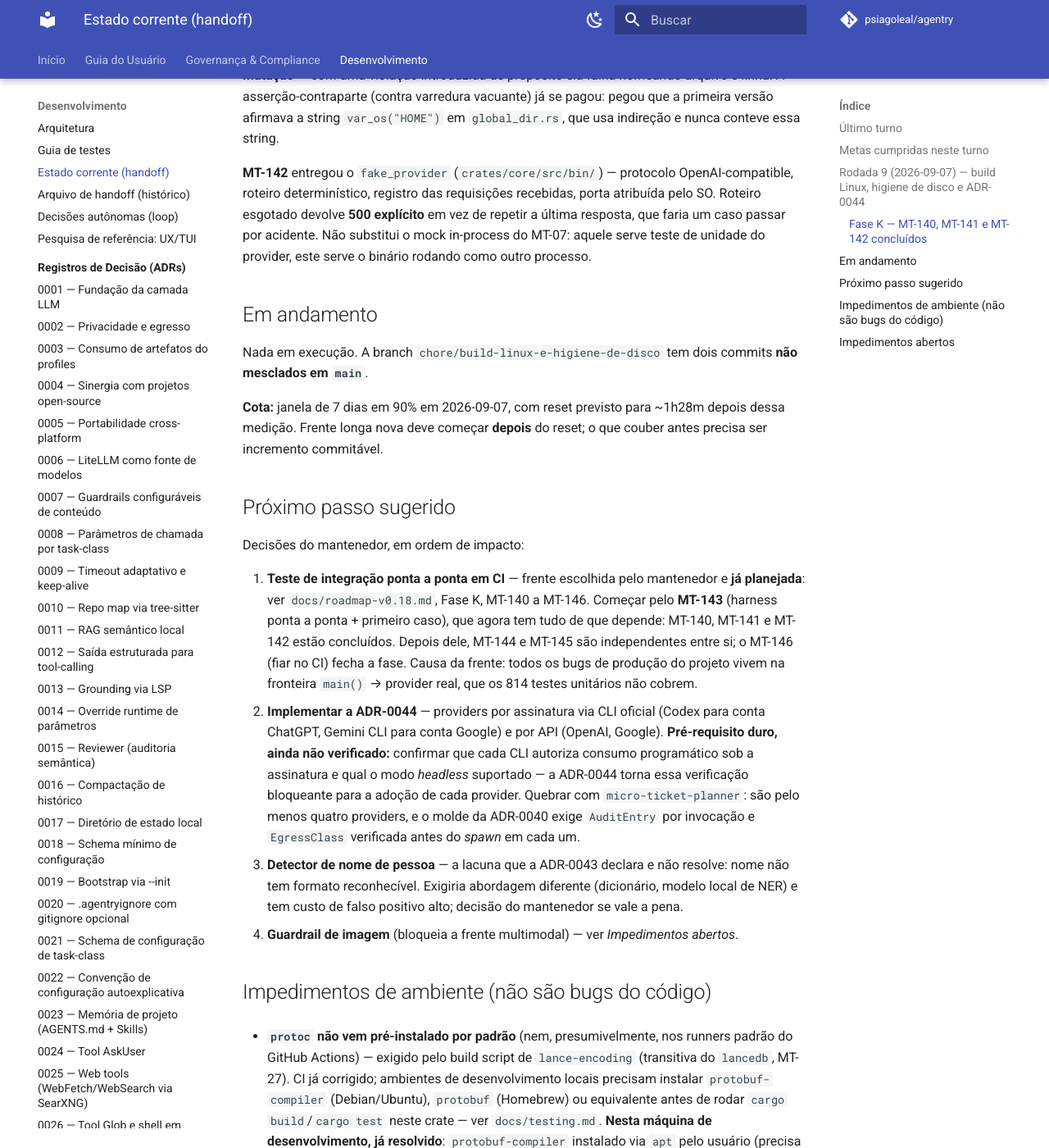
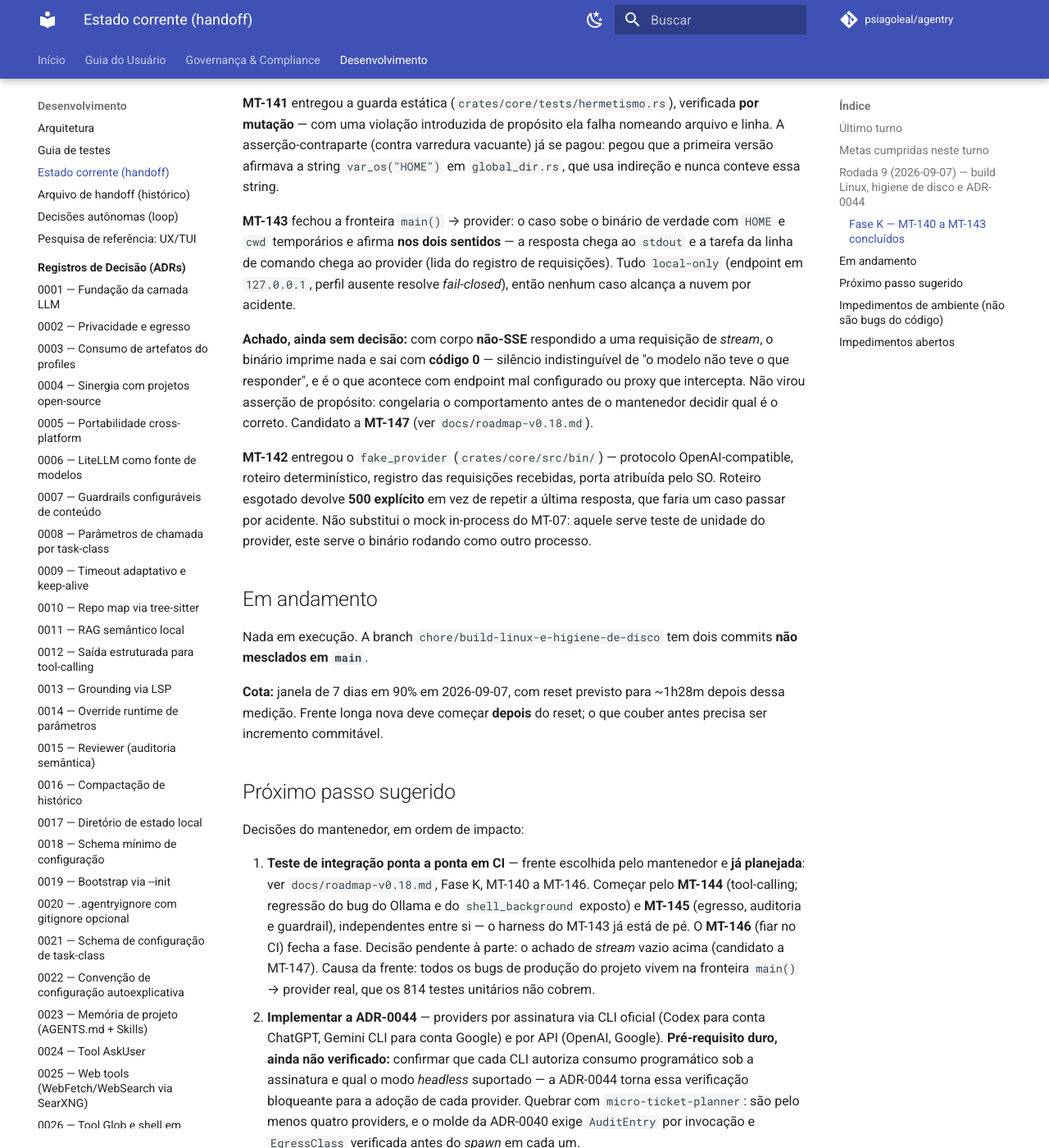
Before and after one commit to psiagoleal/agentry, an MkDocs documentation site: the page built from docs/CURRENT-STATE.md, in a window 1280 px wide and 1400 px high, scrolled down 1822 px. Shown: the whole window at 82% size. Built offline with MkDocs 1.6.1 and Material for MkDocs 9.7.7, drawn with Linux system fonts in a browser that asks for light colours; comment, search, counter and statistics services are not loaded; some of the changed text lies outside the part shown.

Commit message:
docs(handoff): MT-143 concluido (d5832d7) e achado de stream vazio
{agente: Claude Code; modelo: claude-opus-5}

```diff
--- a/docs/CURRENT-STATE.md
+++ b/docs/CURRENT-STATE.md
@@ -33,6 +33,8 @@
 - [x] **`89b7e94`** — **MT-140**: ADR-0045 (estratégia de teste ponta a ponta) + os três
       pontos do roadmap verificados no código.
 - [x] **`6f41eb2`** — **MT-141** (guarda de hermetismo) e **MT-142** (`fake_provider`).
+- [x] **`d5832d7`** — **MT-143**: harness ponta a ponta; fronteira `main()` → provider
+      fechada pela primeira vez.
 
 ## Rodada 9 (2026-09-07) — build Linux, higiene de disco e ADR-0044
 
@@ -43,7 +45,7 @@ não correção pontual; `make disk` mostra o estado. `strip = "symbols"` (−27
 para releases estáveis, por decisão do mantenedor: apaga a tabela de símbolos e o backtrace de
 panic perde os nomes de função enquanto a `v0.1.0-usertest` colhe relato de bug.
 
-### Fase K — MT-140, MT-141 e MT-142 concluídos
+### Fase K — MT-140 a MT-143 concluídos
 
 **ADR-0045** fixa: provider falso local (não gravação/replay, não provider real em CI), o
 **binário real** subido como subprocesso (a fronteira que os bugs atravessaram não é
@@ -69,6 +71,18 @@ asserção-contraparte (contra varredura vacuante) já se pagou: pegou que a pri
 afirmava a string `var_os("HOME")` em `global_dir.rs`, que usa indireção e nunca conteve essa
 string.
 
+**MT-143** fechou a fronteira `main()` → provider: o caso sobe o binário de verdade com `HOME`
+e `cwd` temporários e afirma **nos dois sentidos** — a resposta chega ao `stdout` e a tarefa da
+linha de comando chega ao provider (lida do registro de requisições). Tudo `local-only`
+(endpoint em `127.0.0.1`, perfil ausente resolve *fail-closed*), então nenhum caso alcança a
+nuvem por acidente.
+
+**Achado, ainda sem decisão:** com corpo **não-SSE** respondido a uma requisição de *stream*, o
+binário imprime nada e sai com **código 0** — silêncio indistinguível de "o modelo não teve o
+que responder", e é o que acontece com endpoint mal configurado ou proxy que intercepta. Não
+virou asserção de propósito: congelaria o comportamento antes de o mantenedor decidir qual é o
+correto. Candidato a **MT-147** (ver `docs/roadmap-v0.18.md`).
+
 **MT-142** entregou o `fake_provider` (`crates/core/src/bin/`) — protocolo OpenAI-compatible,
 roteiro determinístico, registro das requisições recebidas, porta atribuída pelo SO. Roteiro
 esgotado devolve **500 explícito** em vez de repetir a última resposta, que faria um caso
@@ -90,9 +104,10 @@ Decisões do mantenedor, em ordem de impacto:
 
 1. **Teste de integração ponta a ponta em CI** — frente escolhida pelo mantenedor e **já
    planejada**: ver `docs/roadmap-v0.18.md`, Fase K, MT-140 a MT-146. Começar pelo
-   **MT-143** (harness ponta a ponta + primeiro caso), que agora tem tudo de que depende:
-   MT-140, MT-141 e MT-142 estão concluídos. Depois dele, MT-144 e MT-145 são independentes
-   entre si; o MT-146 (fiar no CI) fecha a fase.
+   **MT-144** (tool-calling; regressão do bug do Ollama e do `shell_background` exposto) e
+   **MT-145** (egresso, auditoria e guardrail), independentes entre si — o harness do MT-143 já
+   está de pé. O **MT-146** (fiar no CI) fecha a fase. Decisão pendente à parte: o achado de
+   *stream* vazio acima (candidato a MT-147).
    Causa da frente: todos os bugs de produção do projeto vivem na fronteira `main()` →
    provider real, que os 814 testes unitários não cobrem.
 2. **Implementar a ADR-0044** — providers por assinatura via CLI oficial (Codex para conta
```
Also changed, not shown: other parts of docs/CURRENT-STATE.md (+2 -2 lines).
